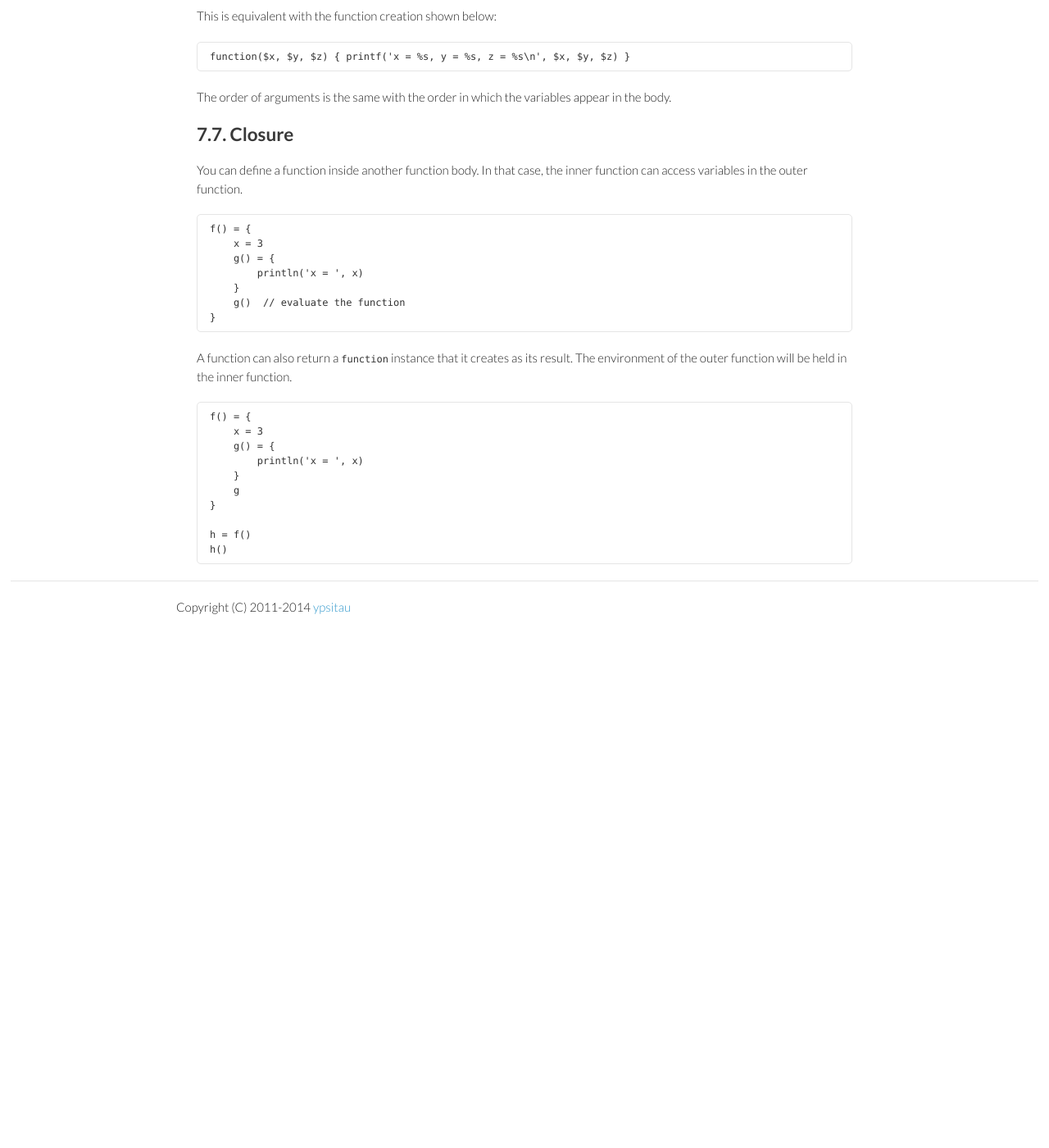
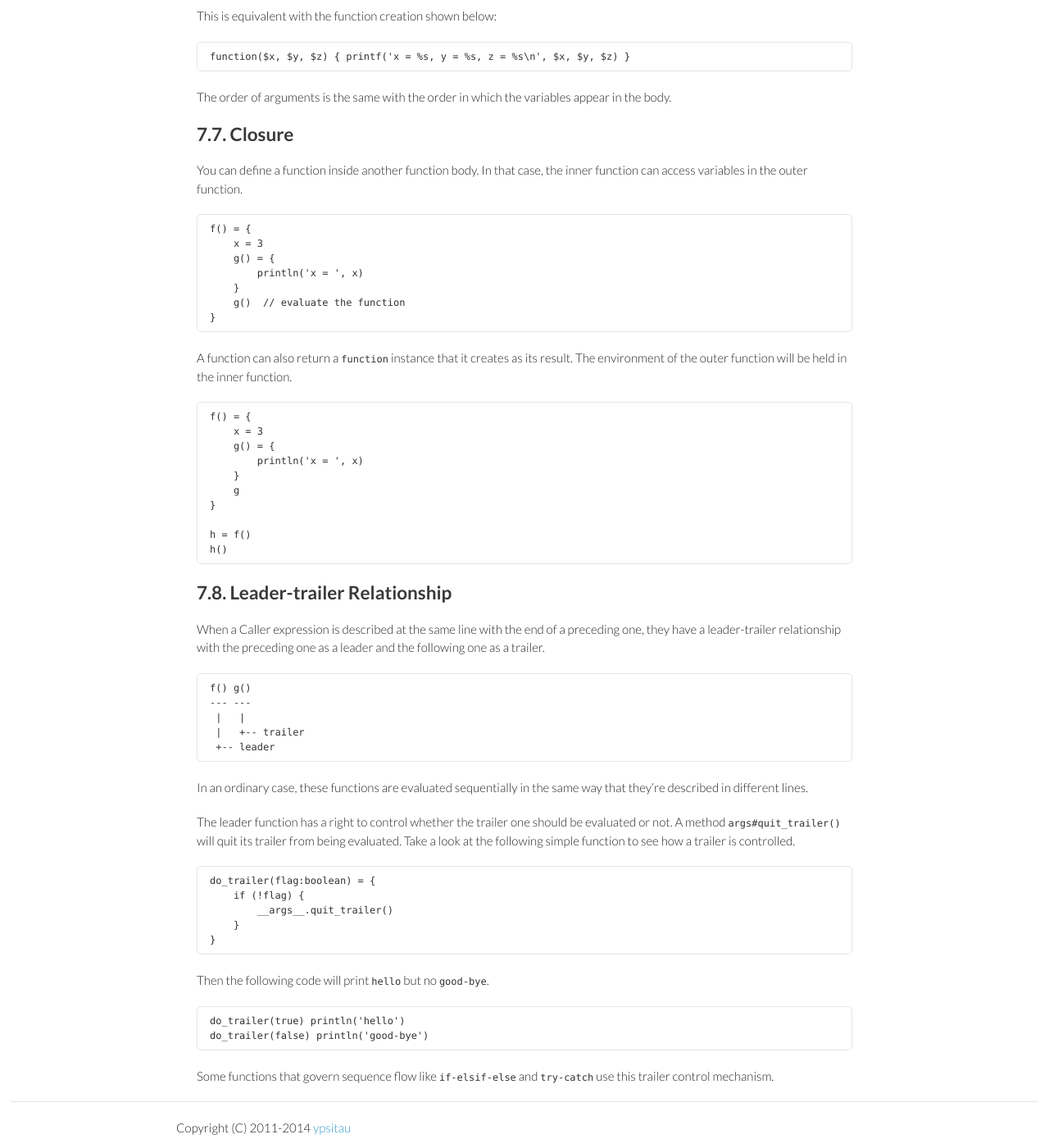
Before and after one commit to rudidude86/gura-lang.github.io, a Jekyll site: the page built from documents/Function.md, in a window 1280 px wide and 1400 px high, scrolled down 10818 px. Shown: the whole window at 82% size. Built offline with Jekyll 4.4.1, drawn with Linux system fonts in a browser that asks for light colours; Markdown is read by kramdown in place of the engine named in the settings; before the commit the page ends 11583 px from its top, so only the background shows below that.

Commit message:
updated document

```diff
--- a/documents/Function.md
+++ b/documents/Function.md
@@ -550,3 +550,37 @@ The environment of the outer function will be held in the inner function.
 
     h = f()
     h()
+
+
+## {{ page.chapter }}.8. Leader-trailer Relationship
+
+When a Caller expression is described at the same line with the end of a preceding one,
+they have a leader-trailer relationship
+with the preceding one as a leader and the following one as a trailer.
+
+    f() g()
+    --- ---
+     |   |
+     |   +-- trailer
+     +-- leader
+
+In an ordinary case, these functions are evaluated sequentially
+in the same way that they're described in different lines.
+
+The leader function has a right to control whether the trailer one should be evaluated or not.
+A method `args#quit_trailer()` will quit its trailer from being evaluated.
+Take a look at the following simple function to see how a trailer is controlled.
+
+    do_trailer(flag:boolean) = {
+        if (!flag) {
+            __args__.quit_trailer()
+        }
+    }
+
+Then the following code will print `hello` but no `good-bye`.
+
+    do_trailer(true) println('hello')
+    do_trailer(false) println('good-bye')
+
+Some functions that govern sequence flow like `if-elsif-else` and `try-catch` use
+this trailer control mechanism.
```
